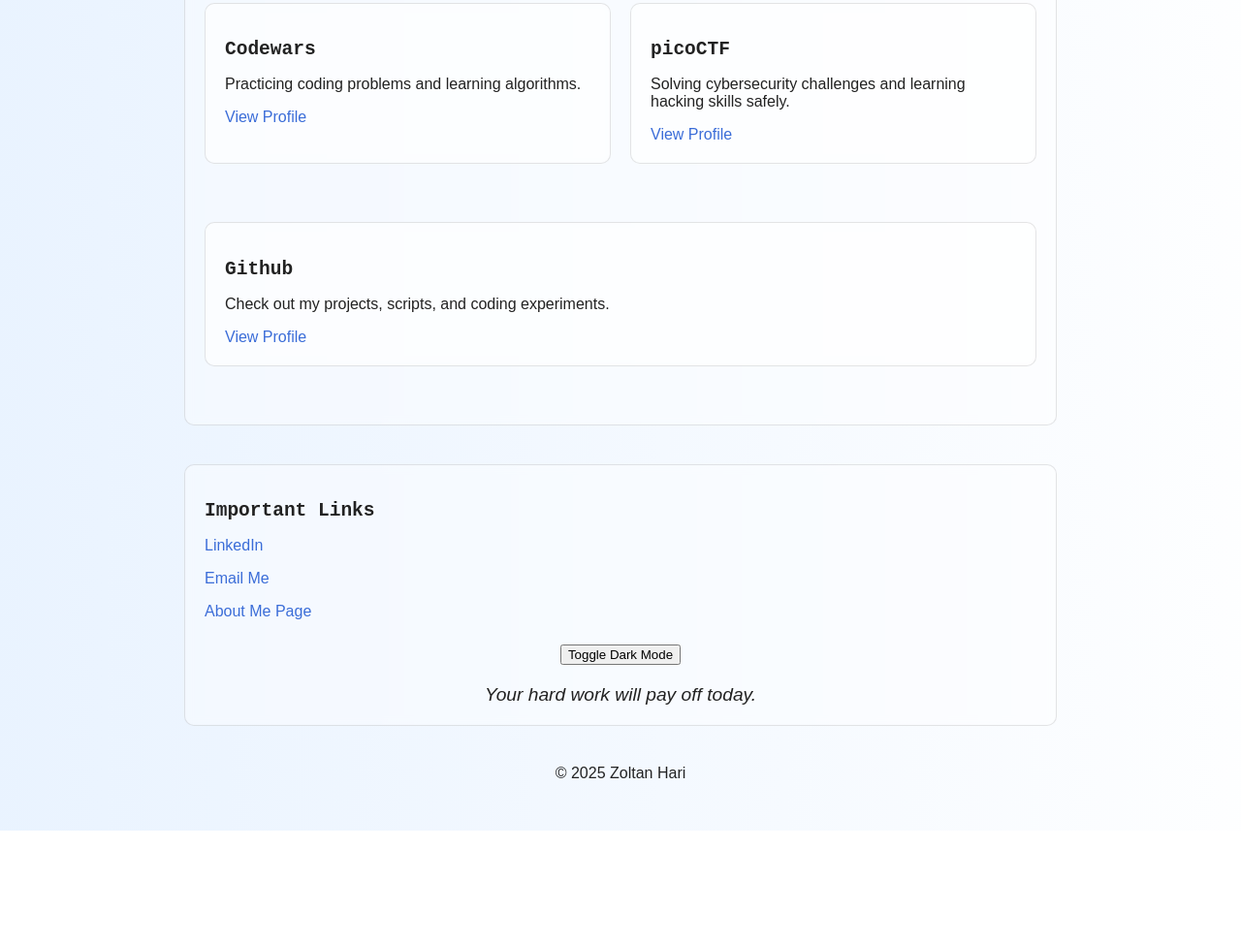
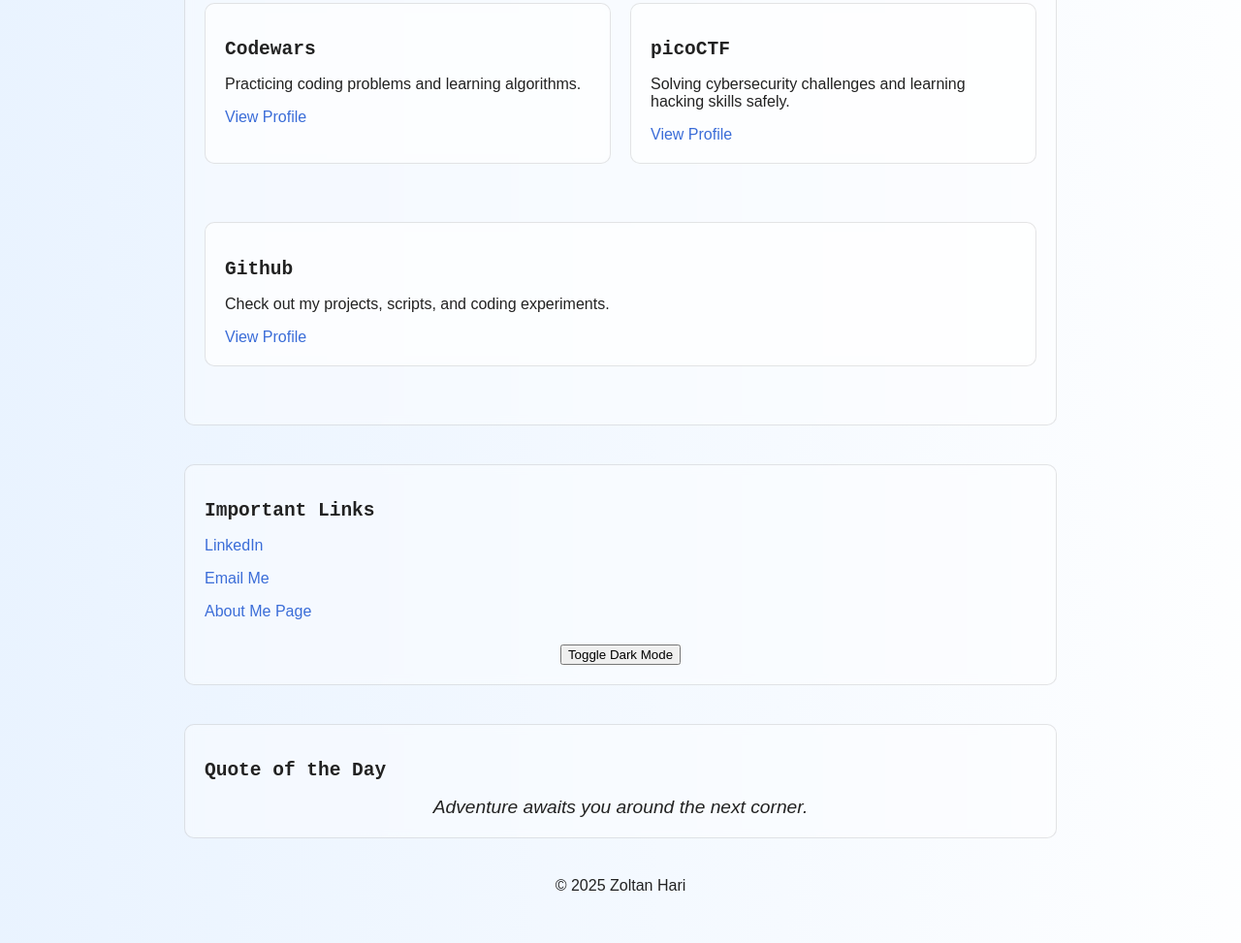
Before and after one commit to ZoltanHari/ZoltanHari.github.io, a plain HTML site: page index.html in a window 1280 px wide. Shown: the part 463-1436 px from the top of the page at 97% size. Before the commit the page ends 1320 px from the top, so only its background shows below. Drawn offline with Linux system fonts and the light colour scheme.

Commit message:
Quote of the Day

```diff
--- a/index.html
+++ b/index.html
@@ -87,7 +87,7 @@
         }
 
         #quote-of-the-day {
-            margin-top: 20px;
+            margin-top: 10px;
             text-align: center;
             font-style: italic;
             font-size: 1.2em;
@@ -138,9 +138,12 @@
             <div style="text-align: center; margin-top: 25px;">
                 <button onclick="toggleDarkMode()">Toggle Dark Mode</button>
             </div>
+        </section>
 
-            <!-- Quote of the Day -->
-            <div id="quote-of-the-day"></div>
+        <!-- NEW Quote of the Day SECTION -->
+        <section>
+            <h2>Quote of the Day</h2>
+            <div id="quote-of-the-day">Loading...</div>
         </section>
 
         <footer style="text-align:center; margin-top:40px;">
@@ -153,7 +156,7 @@
             document.body.classList.toggle('dark-mode');
         }
 
-        // Quote of the Day - similar style to original getFortune()
+        // Quote of the Day - same style as original getFortune(), consistent per day
         function getQuoteOfTheDay() {
             const quotes = [
                 "A pleasant surprise is waiting for you.",
@@ -163,8 +166,14 @@
                 "Your creativity will shine bright today."
             ];
 
-            const randomIndex = Math.floor(Math.random() * quotes.length);
-            document.getElementById("quote-of-the-day").textContent = quotes[randomIndex];
+            const today = new Date();
+            const start = new Date(today.getFullYear(), 0, 0);
+            const diff = today - start;
+            const oneDay = 1000 * 60 * 60 * 24;
+            const dayOfYear = Math.floor(diff / oneDay);
+
+            const index = dayOfYear % quotes.length;
+            document.getElementById("quote-of-the-day").textContent = quotes[index];
         }
 
         window.onload = getQuoteOfTheDay;
```
